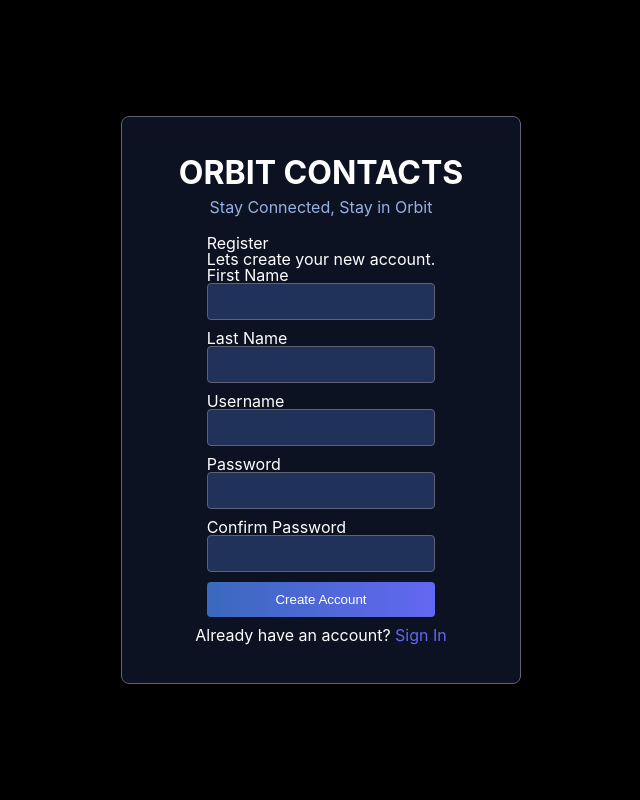
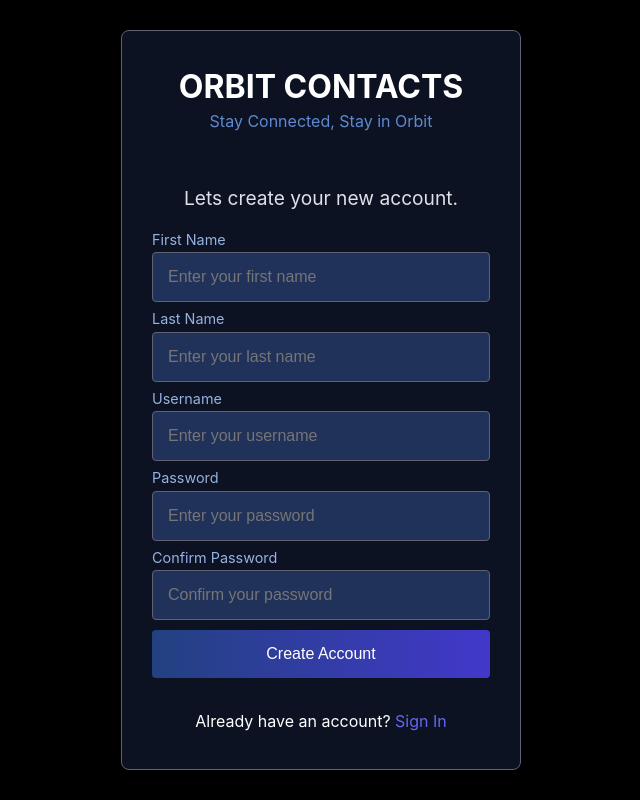
Before and after one commit to josephiii/COP3441-ContactManager, a PHP site: page /register.html in a window 1280 px wide. Shown: the whole page, without its empty margins (319-959 px from the left). Run offline with PHP 8.4, Linux system fonts and the light colour scheme.

Commit message:
Add form placeholders and update styles for login and signup

```diff
--- a/css/styles.css
+++ b/css/styles.css
@@ -1,6 +1,7 @@
 :root {
     /* https://uicolors.app/generate/0c1222 */
     --primary-300: #97b1e2;
+    --primary-400: #5f89d1;
     --primary-500: #3a69bd;
     --primary-700: #234181;
     --primary-900: #20325a;
@@ -20,6 +21,7 @@
 body {
     color: white;
     font-family: 'Inter', sans-serif;
+    font-size: 16px;
 }
 
 #background {
@@ -50,11 +52,11 @@ h1 {
     display: flex;
     flex-direction: column;
     align-items: center;
-    margin-bottom: 20px;
+    margin-bottom: 60px;
 }
 
 #slogan {
-    color: var(--primary-300);
+    color: var(--primary-400);
     margin-top: 10px;
 }
 
@@ -65,29 +67,48 @@ h1 {
     width: 100%;
 }
 
+/* #login-title {
+    font-size: 1.5rem;
+    font-weight: bold;
+    margin-bottom: 20px;
+} */
+
 form {
     display: flex;
     flex-direction: column;
     width: 100%;
 }
 
-form input, form button {
+.labels {
+    font-size: 0.9rem;
+    color: var(--primary-300);
+    margin-bottom: 5px;
+}
+
+input, button {
     width: 100%;
-    padding: 10px;
+    padding: 15px;
     margin-bottom: 10px;
     border-radius: 4px;
 }
 
-form input {
+input {
     border: 1px solid var(--neutral-800);
     background-color: var(--primary-900);
+    color: white;
+    font-size: 1rem;
 }
 
-form button {
-    background: linear-gradient(to right, var(--primary-500), var(--secondary-500));
+button {
+    background: linear-gradient(to right, var(--primary-700), var(--secondary-700));
     cursor: pointer;
     border: none;
     color: white;
+    font-size: 1rem;
+}
+
+button:hover {
+    background: linear-gradient(to right, var(--primary-500), var(--secondary-500));
 }
 
 a {
@@ -97,3 +118,16 @@ a {
 a:hover {
     color: var(--secondary-300);
 }
+
+#form-container {
+    display: flex;
+    flex-direction: column;
+    align-items: center;
+    width: 100%;
+}
+
+#form-container p {
+    font-size: 1.2rem;
+    color: var(--neutral-200);
+    margin-bottom: 25px;
+}
--- a/index.html
+++ b/index.html
@@ -16,12 +16,12 @@
                 <p id="slogan">Stay Connected, Stay in Orbit</p>
             </div>
             <div id="login-container">
-                <h3 id="login-title">Login</h3>
+                <!-- <h3 id="login-title">Login</h3> -->
                 <form id="login-form">
                     <label for="username" class="labels">Username</label>
-                    <input type="text" id="username" name="username" required>
+                    <input type="text" id="username" name="username" placeholder="Enter your username" required>
                     <label for="password" class="labels">Password</label>
-                    <input type="text" id="password" name="password" required>
+                    <input type="text" id="password" name="password" placeholder="Enter your password" required>
                     <button class="button" type="button" onclick="doLogin()">Login</button>
                 </form>
                 <p id="loginError"></p>
--- a/register.html
+++ b/register.html
@@ -16,19 +16,19 @@
                 <p id="slogan">Stay Connected, Stay in Orbit</p>
             </div>
             <div id="form-container">
-                <h3 id="register-title">Register</h3>
+                <!-- <h3 id="register-title">Register</h3> -->
                 <p>Lets create your new account.</p>
                 <form id="createAccountForm">
                     <label for="firstName" class="labels">First Name</label>
-                    <input type="text" id="firstName" name="firstName" required>
+                    <input type="text" id="firstName" name="firstName" placeholder="Enter your first name" required>
                     <label for="lastName" class="labels">Last Name</label>
-                    <input type="text" id="lastName" name="lastName" required>
+                    <input type="text" id="lastName" name="lastName" placeholder="Enter your last name" required>
                     <label for="username" class="labels">Username</label>
-                    <input type="text" id="username" name="username" required>
+                    <input type="text" id="username" name="username" placeholder="Enter your username" required>
                     <label for="password" class="labels">Password</label>
-                    <input type="password" id="password" name="password" required>
+                    <input type="password" id="password" name="password" placeholder="Enter your password" required>
                     <label for="confirmPassword" class="labels">Confirm Password</label>
-                    <input type="password" id="confirmPassword" name="confirmPassword" required>
+                    <input type="password" id="confirmPassword" name="confirmPassword" placeholder="Confirm your password" required>
                     <button class="button" type="button" onclick="doRegister()">Create Account</button>
                 </form>
                 <p id="registerError"></p>
```
